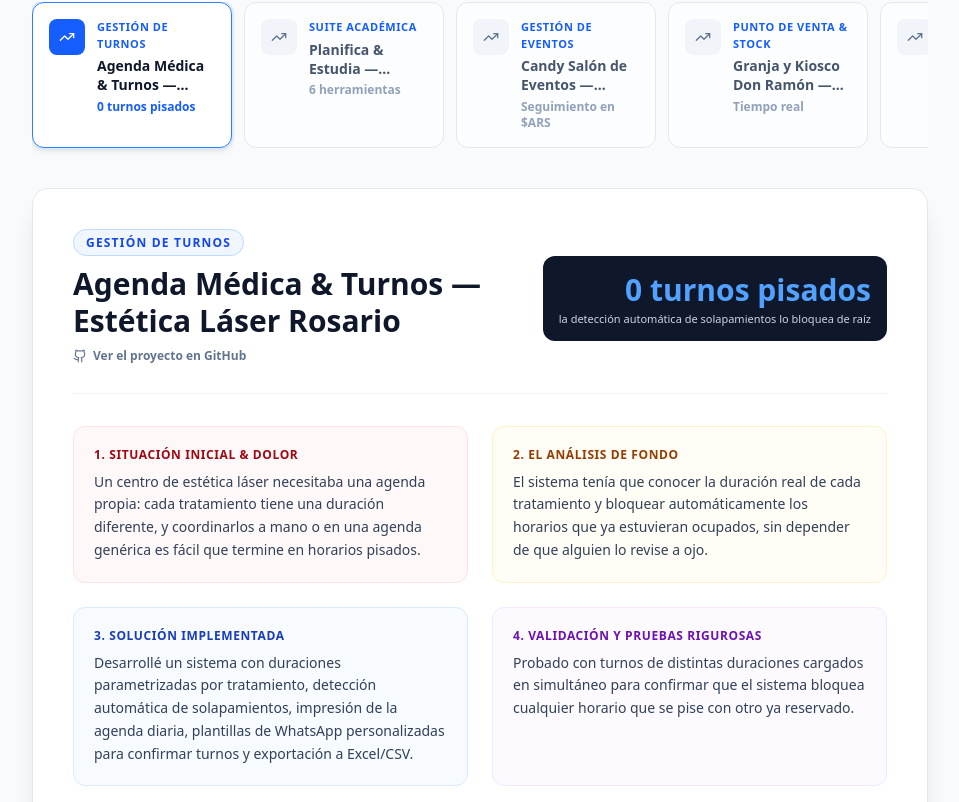
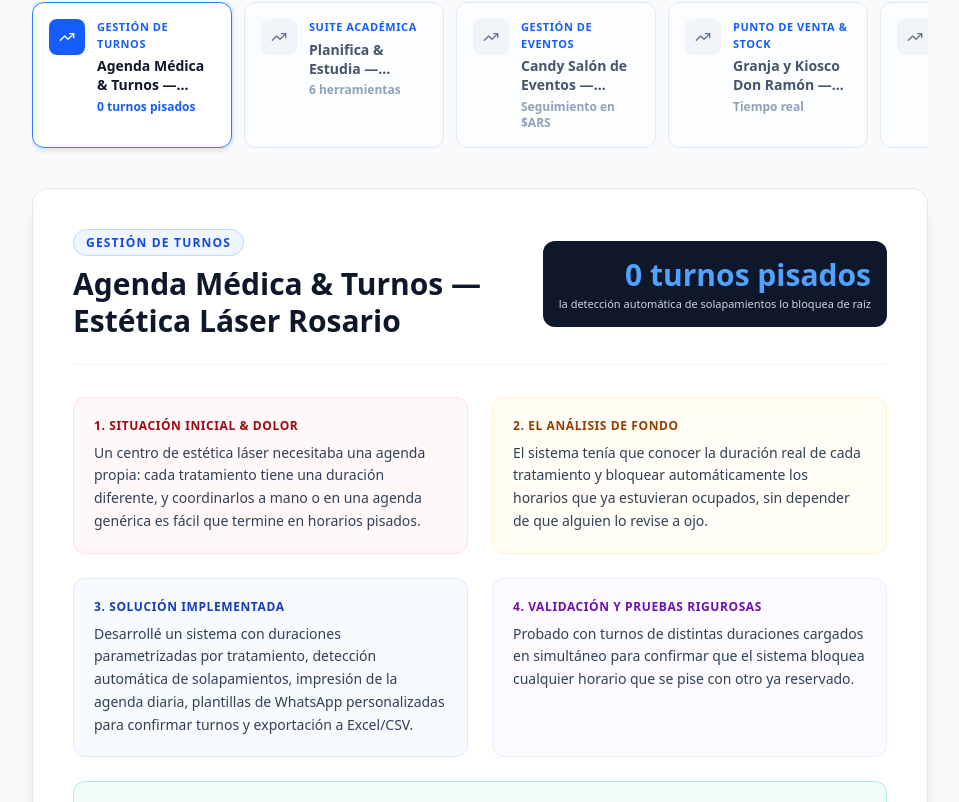
Before and after one commit to sofiigentaa/SG, a React (Vite) app: page / in a window 1280 px wide. Shown: the part 8441-9243 px from the top of the page, without its empty margins (160-1119 px from the left). Built offline with nearby package versions, Linux system fonts and the light colour scheme.

Commit message:
Update content.ts

```diff
--- a/src/data/content.ts
+++ b/src/data/content.ts
@@ -98,8 +98,7 @@ export const CASE_STUDIES: CaseStudy[] = [
     metric: {
       value: '0 turnos pisados',
       label: 'la detección automática de solapamientos lo bloquea de raíz'
-    },
-    repoUrl: 'https://github.com/sofiigentaa/AgendaMedica'
+    }
   },
   {
     id: 'case-planifica-estudia',
@@ -115,7 +114,7 @@ export const CASE_STUDIES: CaseStudy[] = [
       value: '6 herramientas',
       label: 'integradas en una sola app de estudio'
     },
-    repoUrl: 'https://github.com/sofiigentaa/Planifica-Estudia'
+    siteUrl: 'https://planifica-estudia.onrender.com/'
   },
   {
     id: 'case-candy-eventos',
@@ -130,8 +129,7 @@ export const CASE_STUDIES: CaseStudy[] = [
     metric: {
       value: 'Seguimiento en $ARS',
       label: 'de la seña y el saldo pendiente de cada evento'
-    },
-    repoUrl: 'https://github.com/sofiigentaa/CandySalonDeEventos'
+    }
   },
   {
     id: 'case-sistema-kiosco',
@@ -147,7 +145,7 @@ export const CASE_STUDIES: CaseStudy[] = [
       value: 'Tiempo real',
       label: 'el stock se actualiza al instante en todos los dispositivos'
     },
-    repoUrl: 'https://github.com/sofiigentaa/SistemaKiosco'
+    siteUrl: 'https://sistemakiosco.onrender.com/'
   },
   {
     id: 'case-agenda-odontologica',
@@ -163,23 +161,7 @@ export const CASE_STUDIES: CaseStudy[] = [
       value: 'Todo en un lugar',
       label: 'ficha, obra social, adjuntos y contacto directo del paciente'
     },
-    repoUrl: 'https://github.com/sofiigentaa/AgendaOdontologica'
-  },
-  {
-    id: 'case-gestion-emprendedor',
-    tag: 'Control financiero',
-    title: 'Gestión de Ingresos y Gastos — para emprendedores',
-    problem: 'Entender en qué se va la plata del negocio sin armar una planilla a mano cada mes.',
-    initialSituation: 'Un emprendedor necesitaba ver con claridad sus ingresos y gastos del día a día, categorizados, sin depender de anotar todo manualmente en una planilla.',
-    analysis: 'El punto clave era que cada gasto se pudiera categorizar al cargarlo, para que el dashboard mostrara de inmediato en qué categorías se estaba yendo más plata.',
-    solution: 'Construí una app de control financiero con dashboard interactivo, categorización de gastos, vista diaria de transacciones y exportación de reportes.',
-    validation: 'Probado cargando ingresos y gastos en distintas categorías para confirmar que el dashboard y los reportes exportados reflejan los totales correctos.',
-    result: 'El emprendedor ve en tiempo real cómo está su negocio en plata, categorizado y con reportes listos para exportar.',
-    metric: {
-      value: 'Dashboard en vivo',
-      label: 'ingresos y gastos categorizados y actualizados al día'
-    },
-    repoUrl: 'https://github.com/sofiigentaa/Gestion-de-Ingresos-y-Gastos-para-Emprendedor'
+    siteUrl: 'https://agendaodontologica-cuvt.onrender.com/'
   },
   {
     id: 'case-scraping-inmobiliario',
@@ -194,8 +176,7 @@ export const CASE_STUDIES: CaseStudy[] = [
     metric: {
       value: 'Excel sin duplicados',
       label: 'consolidación incremental automática de todas las localidades'
-    },
-    repoUrl: 'https://github.com/sofiigentaa/Scraping-automatizado-de-sitio-inmobiliario'
+    }
   }
 ];
 
```
